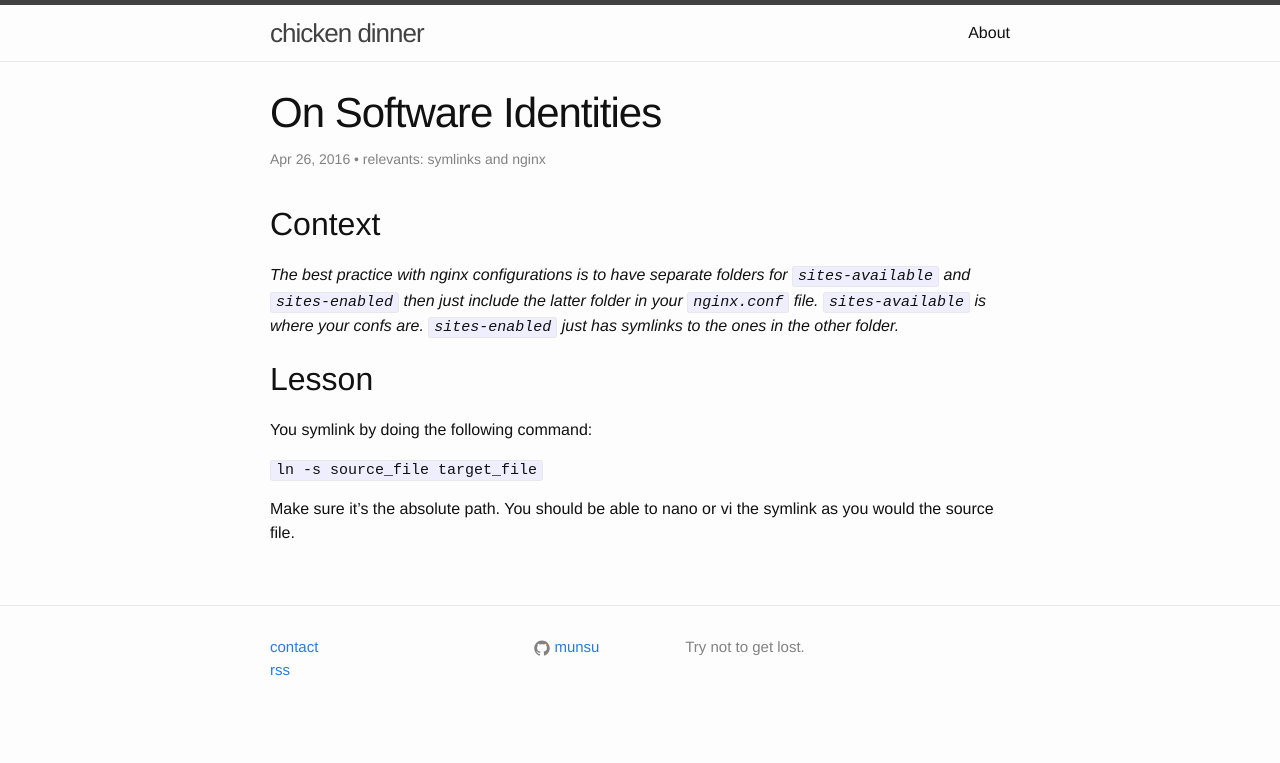
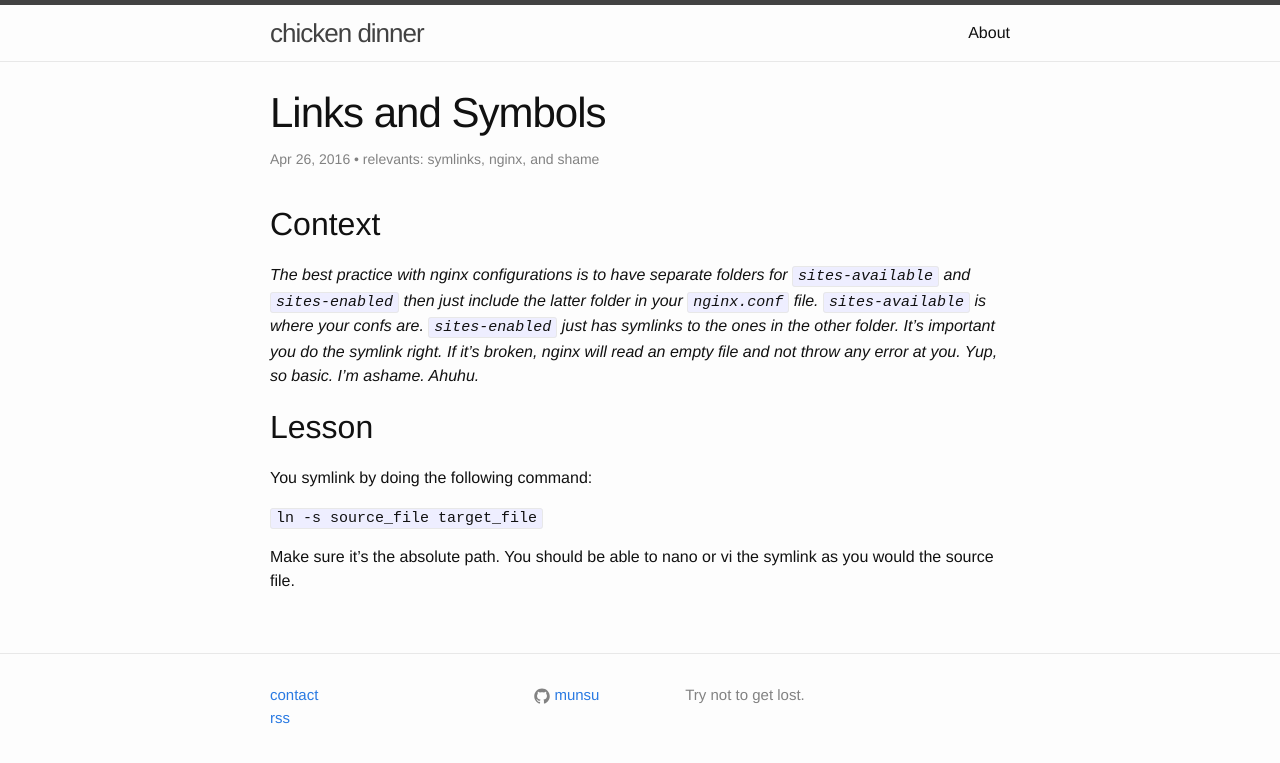
Before and after one commit to munsu/munsu.github.io, a Jekyll site: the page built from _posts/2016-04-26-almost-touching.markdown, in a window 1280 px wide. Shown: the top 763 px of the page. Built offline with Jekyll 4.4.1, drawn with Linux system fonts in a browser that asks for light colours.

Commit message:
04-26 update

```diff
--- a/_posts/2016-04-26-almost-touching.markdown
+++ b/_posts/2016-04-26-almost-touching.markdown
@@ -1,13 +1,13 @@
 ---
 layout: til
-title:  "On Software Identities"
+title:  "Links and Symbols"
 date:   2016-04-26
 categories: til
-tags: symlinks nginx
+tags: symlinks nginx shame
 ---
 
 ## Context
-_The best practice with nginx configurations is to have separate folders for `sites-available` and `sites-enabled` then just include the latter folder in your `nginx.conf` file. `sites-available` is where your confs are. `sites-enabled` just has symlinks to the ones in the other folder._
+_The best practice with nginx configurations is to have separate folders for `sites-available` and `sites-enabled` then just include the latter folder in your `nginx.conf` file. `sites-available` is where your confs are. `sites-enabled` just has symlinks to the ones in the other folder. It's important you do the symlink right. If it's broken, nginx will read an empty file and not throw any error at you. Yup, so basic. I'm ashame. Ahuhu._
 
 ## Lesson
 You symlink by doing the following command:
```
